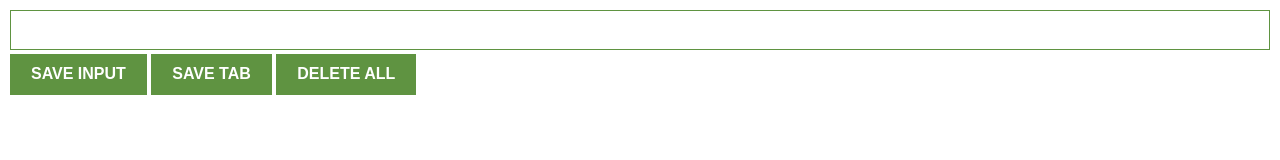
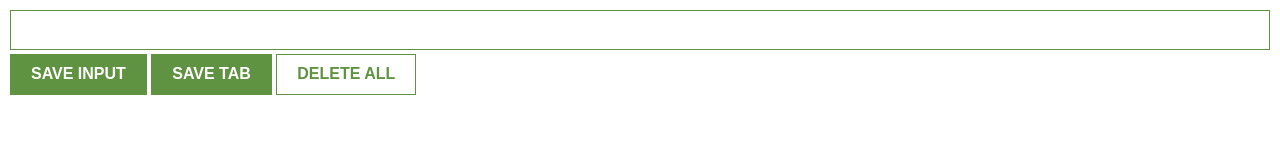
Before and after one commit to Amminn/url_extension, a plain HTML site: page index.html in a window 1280 px wide. Drawn offline with nearby package versions, Linux system fonts and the light colour scheme.

Commit message:
matching the file

```diff
--- a/index.css
+++ b/index.css
@@ -17,13 +17,12 @@ button {
     background: #5f9341;
     color: white;
     padding: 10px 20px;
-    border: none;
+    border: 1px solid #5f9341;
     font-weight: bold;
-    border: 1px solid #5f9341;
 }
 
-#deleteBtn {
-    background-color: white;
+#delete-btn {
+    background: white;
     color: #5f9341;
 }
 
```
